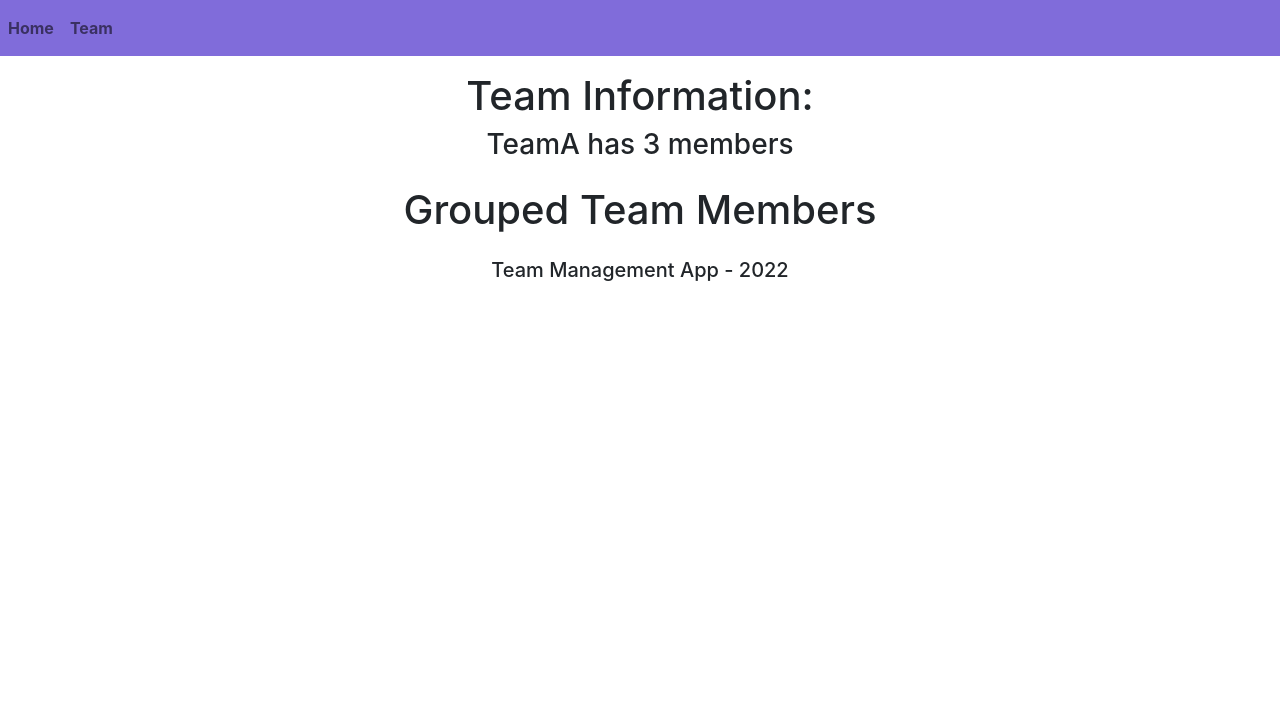
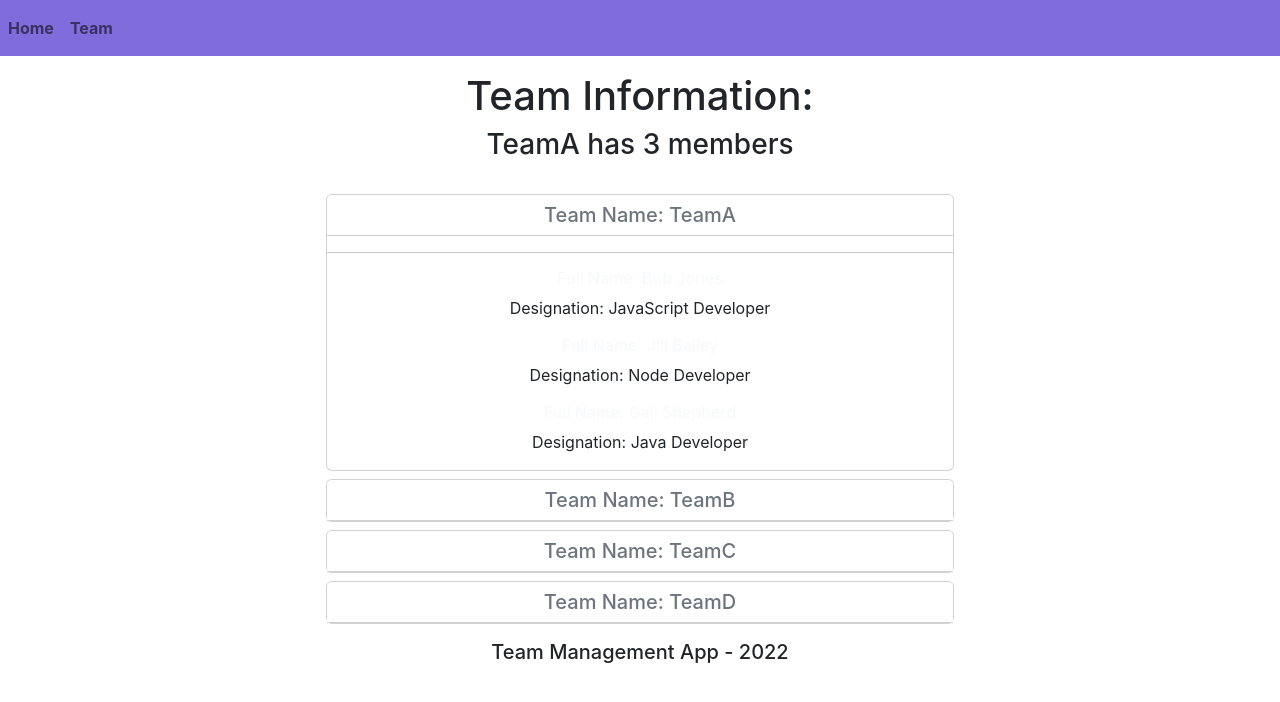
Before and after one commit to Samonto-Karmaker/Team-Management, a React (Create React App) app: page /GroupedTeamMembers in a window 1280 px wide. Shown: the top 702 px of the page. Built offline with nearby package versions, Linux system fonts and the light colour scheme; the HTML template or start-up script is replaced by a standard one.

Commit message:
Completed GroupedTeamMembers.js

```diff
--- a/src/Components/BodyComponent.js
+++ b/src/Components/BodyComponent.js
@@ -22,7 +22,11 @@ const BodyComponent = props => {
                 <Route
                     path="/GroupedTeamMembers"
                     element={
-                        <GroupedTeamMembers />
+                        <GroupedTeamMembers
+                            employees = {props.employees}
+                            selectedTeam = {props.selectedTeam}
+                            setTeam = {props.setTeam}
+                        />
                     }
                 ></Route>
                 <Route
--- a/src/Components/GroupedTeamMembers.js
+++ b/src/Components/GroupedTeamMembers.js
@@ -1,12 +1,95 @@
-import React from "react";
+import React, {useState} from "react";
 import "../App.css"
 
-const GroupedTeamMembers = () => {
+const GroupedTeamMembers = props => {
+
+    const groupedTeamMembers = () => {
+        let teams = []
+
+        let teamAMembers = props.employees.filter(employee =>
+            employee.teamName === "TeamA"
+        )
+        let teamA ={
+            team: "TeamA",
+            members: teamAMembers,
+            collapsed: props.selectedTeam === "TeamA" ? false : true
+        }
+        teams.push(teamA)
+
+        let teamBMembers = props.employees.filter(employee =>
+            employee.teamName === "TeamB"
+        )
+        let teamB ={
+            team: "TeamB",
+            members: teamBMembers,
+            collapsed: props.selectedTeam === "TeamB" ? false : true
+        }
+        teams.push(teamB)
+
+        let teamCMembers = props.employees.filter(employee =>
+            employee.teamName === "TeamC"
+        )
+        let teamC ={
+            team: "TeamC",
+            members: teamCMembers,
+            collapsed: props.selectedTeam === "TeamC" ? false : true
+        }
+        teams.push(teamC)
+
+        let teamDMembers = props.employees.filter(employee =>
+            employee.teamName === "TeamD"
+        )
+        let teamD ={
+            team: "TeamD",
+            members: teamDMembers,
+            collapsed: props.selectedTeam === "TeamD" ? false : true
+        }
+        teams.push(teamD)
+
+        return teams
+    }
+
+    const [TeamMembers, setTeamMembers] = useState(groupedTeamMembers())
+
+    const handleTeamClick = event =>{
+        let newData =TeamMembers.map(data =>
+            data.team === event.currentTarget.id ? {...data, collapsed: !data.collapsed} : data
+        )
+        setTeamMembers(newData)
+        props.setTeam(event.target.id)
+    }
+
     return(
         <div className="Container">
             <div className="row justify-content-center mt-3 md-3">
                 <div className="col-6">
-                    <h1>Grouped Team Members</h1>
+                    {
+                        TeamMembers.map(i => {
+                            return(
+                                <div key={i.team} className="card mt-2" style={{cursor: "pointer"}}>
+                                    <h5 id={i.team} className="card-header text-secondary bg-white" onClick={handleTeamClick}>
+                                        Team Name: {i.team}
+                                    </h5>
+                                    <div id={"collapse: " + i.team}
+                                        className={i.collapsed === true ? "collapse" : ""}>
+                                        <hr/>
+                                        {
+                                            i.members.map(member => {
+                                                return(
+                                                    <div className="mt-2">
+                                                        <h6 className="card-title mt-2">
+                                                            <span className="text-light">Full Name: {member.fullName}</span>
+                                                        </h6>
+                                                        <p>Designation: {member.designation}</p>
+                                                    </div>
+                                                )
+                                            })
+                                        }
+                                    </div>
+                                </div>
+                            )
+                        })
+                    }
                 </div>
             </div>
         </div>
--- a/src/MainComponent.js
+++ b/src/MainComponent.js
@@ -57,6 +57,7 @@ const MainComponent = () => {
                 selectedTeam = {selectedTeam}
                 handleSelectedTeamChange = {handleSelectedTeamChange}
                 handleEmployeeClick = {handleEmployeeClick}
+                setTeam = {setTeam}
             />
             <Footer />
         </BrowserRouter>
```
